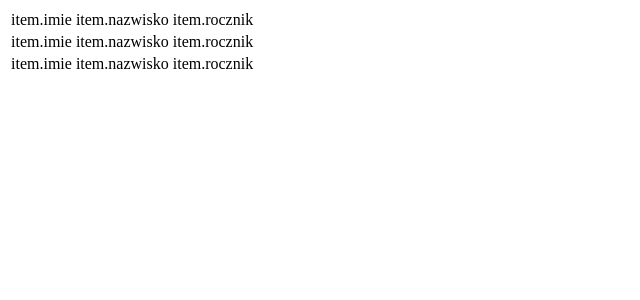
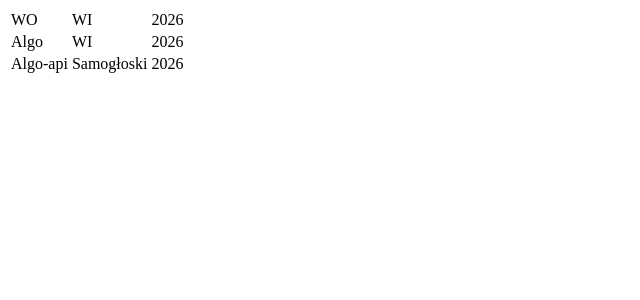
Before and after one commit to Ablaszak/WDAI, a React (Vite) app in the folder lab5-project/: page / in a window 1280 px wide. Shown: the top 300 px of the page, without its empty margins (0-640 px from the left). Built offline with nearby package versions, Linux system fonts and the light colour scheme.

Commit message:
finished 5.1

```diff
--- a/lab5-project/src/components/studenci/Studenci.tsx
+++ b/lab5-project/src/components/studenci/Studenci.tsx
@@ -13,9 +13,9 @@ export default function Studenci(){
         {Students.map(item => {
             return(
                 <tr>
-                    <td>item.imie</td>
-                    <td>item.nazwisko</td>
-                    <td>item.rocznik</td>
+                    <td>{item.imie}</td>
+                    <td>{item.nazwisko}</td>
+                    <td>{item.rocznik}</td>
                 </tr>
             );
         })}
```
